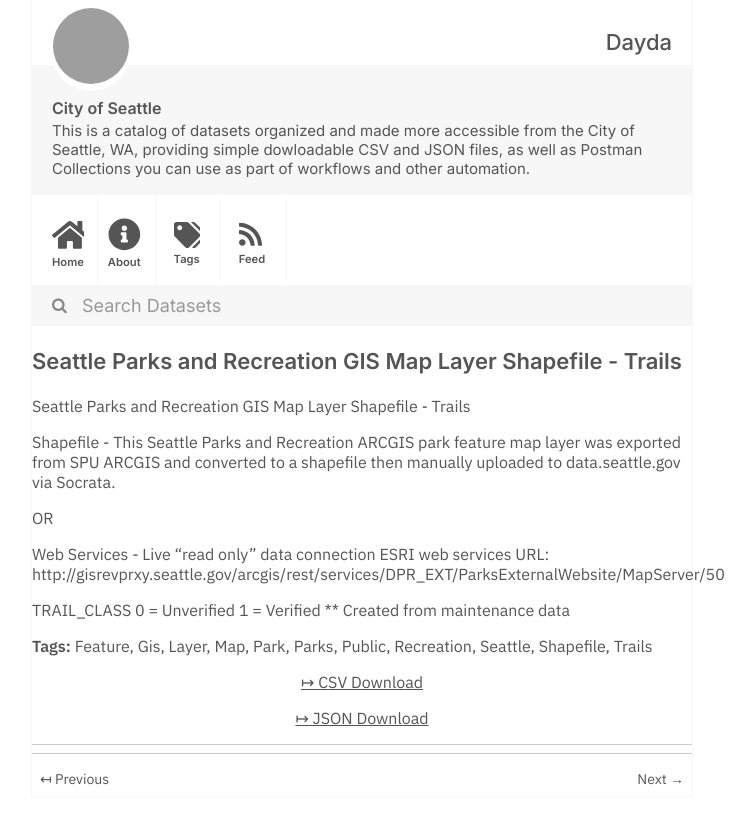
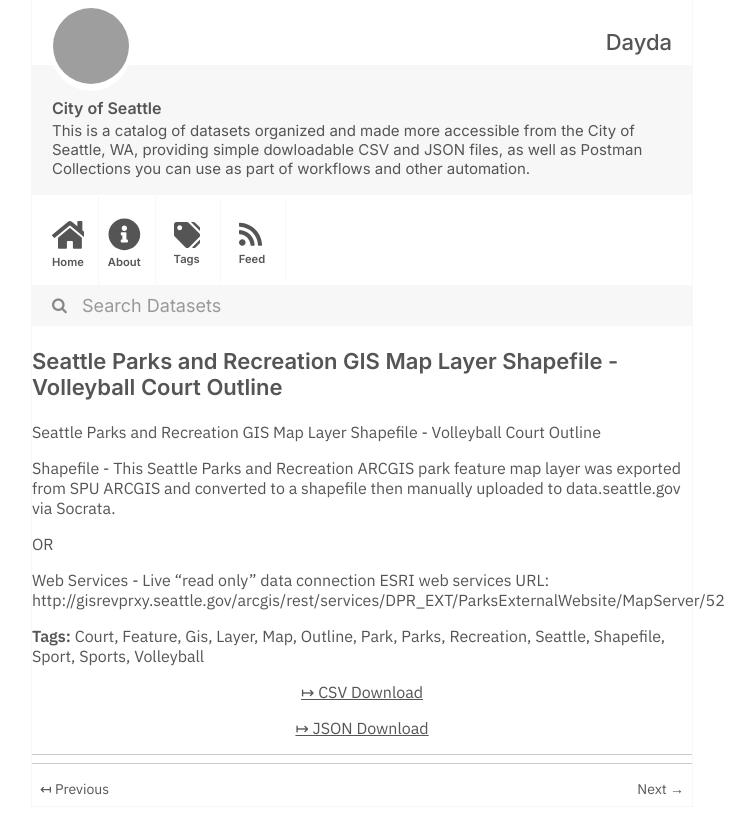
Before and after one commit to dayda-entities/city-of-seattle, a Jekyll site: the page built from _posts/2020-11-10-seattle-parks-and-recreation-g.md, in a window 1280 px wide, cut to the strip 0-834 px from the top of the page. Shown: the whole strip, without its empty margins (278-1033 px from the left). Built offline with Jekyll 4.4.1, drawn with Linux system fonts in a browser that asks for light colours; grey boxes are pictures that could not be loaded.

Commit message:
Publish Data

```diff
--- a/_posts/2020-11-10-seattle-parks-and-recreation-g.md
+++ b/_posts/2020-11-10-seattle-parks-and-recreation-g.md
@@ -1,29 +1,34 @@
 ---
-title: Seattle Parks and Recreation GIS Map Layer Shapefile - Trails
-created: '2020-11-10T16:59:05.040165'
-modified: '2020-11-10T16:59:05.040176'
+title: >-
+  Seattle Parks and Recreation GIS Map Layer Shapefile - Volleyball Court
+  Outline
+created: '2020-11-10T16:59:06.492653'
+modified: '2020-11-10T16:59:06.492664'
 state: active
 type: dataset
 tags:
+  - Court
   - Feature
   - Gis
   - Layer
   - Map
+  - Outline
   - Park
   - Parks
-  - Public
   - Recreation
   - Seattle
   - Shapefile
-  - Trails
+  - Sport
+  - Sports
+  - Volleyball
 groups:
   - Local Government
-csv_url: 'https://data.seattle.gov/api/views/vwtx-gvpm/rows.csv?accessType=DOWNLOAD'
-json_url: 'https://data.seattle.gov/api/views/vwtx-gvpm/rows.json?accessType=DOWNLOAD'
+csv_url: 'https://data.seattle.gov/api/views/wq8z-xgnk/rows.csv?accessType=DOWNLOAD'
+json_url: 'https://data.seattle.gov/api/views/wq8z-xgnk/rows.json?accessType=DOWNLOAD'
 layout: post
 
 ---
-Seattle Parks and Recreation GIS Map Layer Shapefile - Trails
+Seattle Parks and Recreation GIS Map Layer Shapefile - Volleyball Court Outline
 
 Shapefile - This Seattle Parks and Recreation ARCGIS park feature map layer was exported from SPU ARCGIS and
 converted to a shapefile then manually uploaded to data.seattle.gov via Socrata.
@@ -31,9 +36,4 @@ converted to a shapefile then manually uploaded to data.seattle.gov via Socrata.
 OR
 
 Web Services - Live "read only" data connection ESRI web services URL:
-http://gisrevprxy.seattle.gov/arcgis/rest/services/DPR_EXT/ParksExternalWebsite/MapServer/50
-
-TRAIL_CLASS
-0 = Unverified
-1 = Verified
-** Created from maintenance data
+http://gisrevprxy.seattle.gov/arcgis/rest/services/DPR_EXT/ParksExternalWebsite/MapServer/52
```
